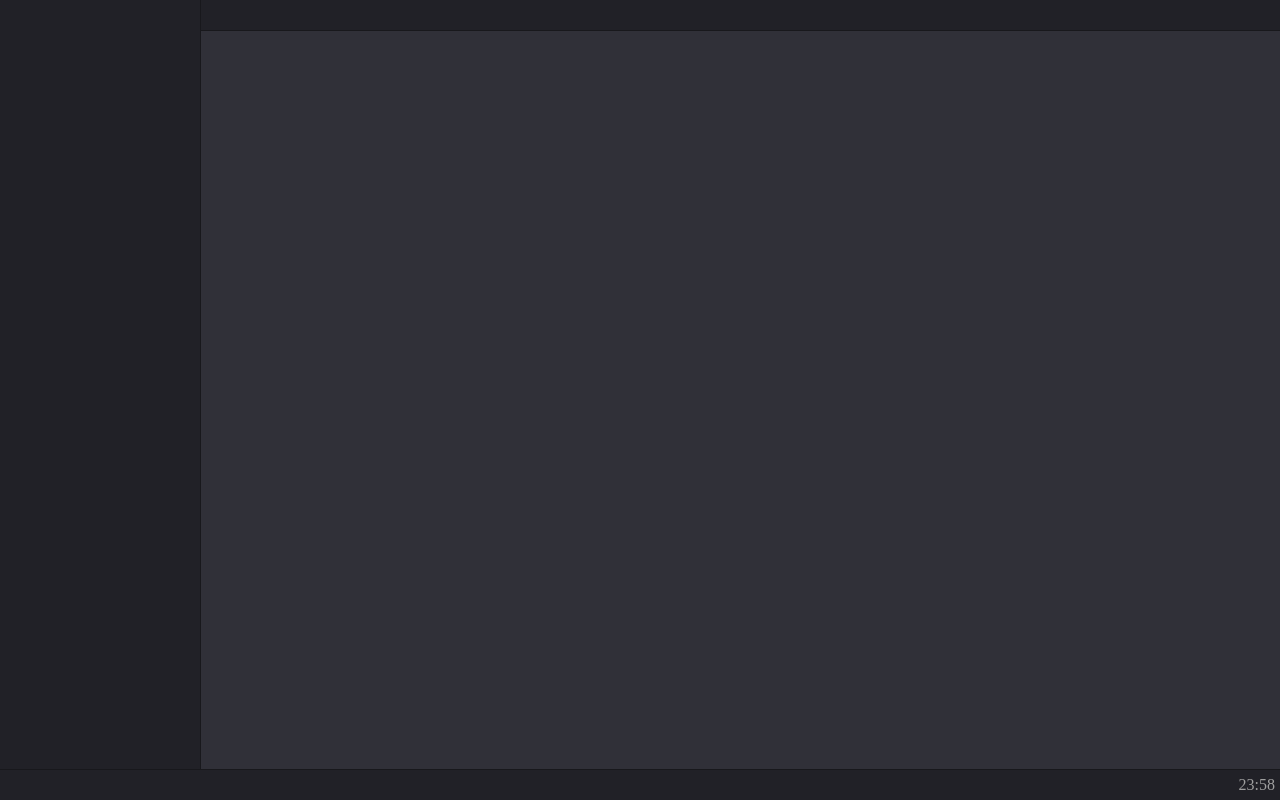
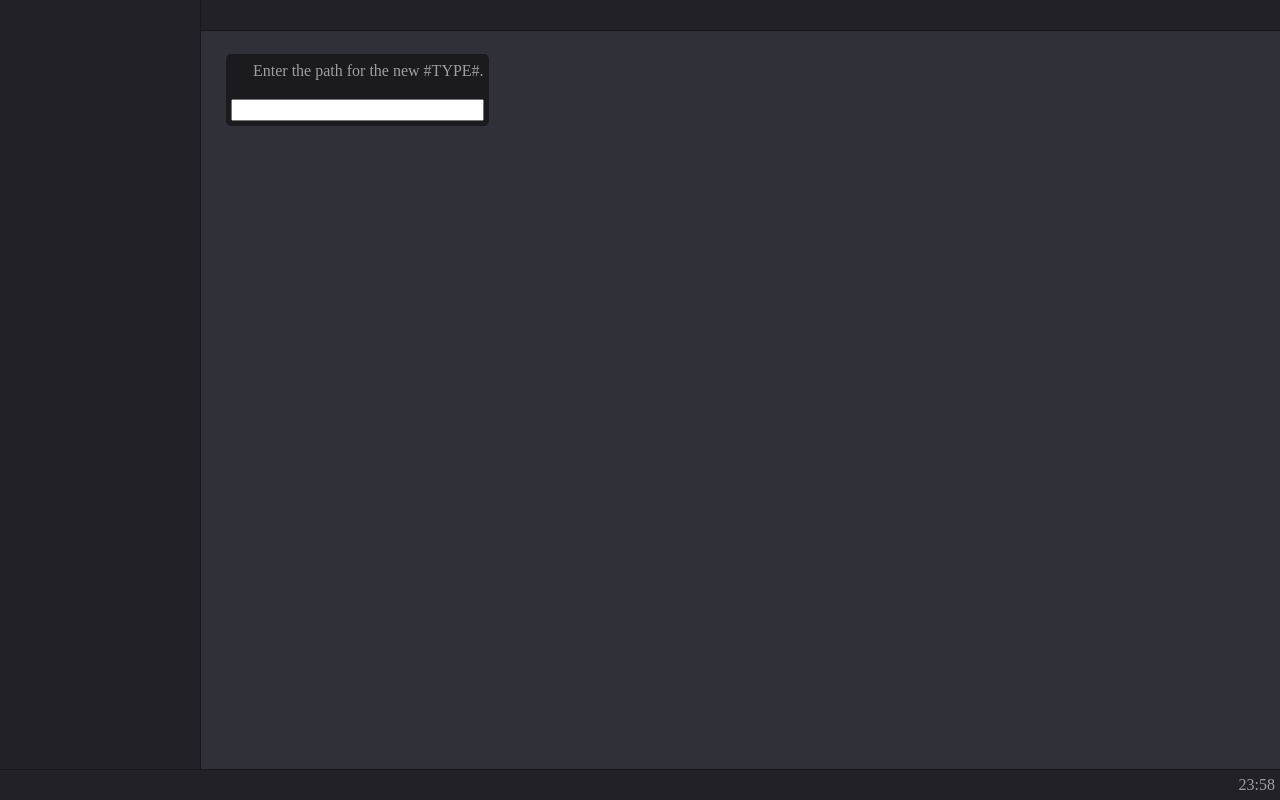
Before and after one commit to kierajreed/Hawk, an Electron app: page src/index.html in a window 1280 px wide. Drawn offline with nearby package versions, Linux system fonts and the light colour scheme; files that its build step writes are made by us from their sources; no server answers.

Commit message:
[editor] begin work on dialog
styles done, needs scripting

```diff
--- a/src/index.html
+++ b/src/index.html
@@ -15,7 +15,14 @@
       <ul id="tvl-tree-view" class="tree-view"></ul>
     </div>
     <div id="editor">
-
+      <div id="creation-dialog">
+        <span>
+          <!-- Wrapper for no newline between icon and text. -->
+          <i class="far fa-plus"></i><span id="creation-dialog-title">Enter the path for the new #TYPE#.</span>
+        </span>
+        <br/>
+        <input type="text" id="creation-dialog-input"></input>
+      </div>
     </div>
     <div id="status-bar">
       <span id="left">
--- a/src/index.less
+++ b/src/index.less
@@ -22,6 +22,16 @@ body, html, #editor-container {
 
 ._meta, .hidden {
   display: none !important;
+}
+.nohighlight {
+  &:focus {
+    border: none;
+    outline: none;
+  }
+  &:active {
+    border: none;
+    outline: none;
+  }
 }
 
 ::-webkit-scrollbar {
@@ -92,6 +102,7 @@ body, html, #editor-container {
   position: fixed;
   top: (@bar-height - 1px);
   left: 201px;
+  padding: 1px;
 }
 #mainEditor {
   background-color: inherit;
@@ -101,14 +112,7 @@ body, html, #editor-container {
   margin: 0;
   white-space: nowrap;
 
-  &:focus {
-    border: none;
-    outline: none;
-  }
-  &:active {
-    border: none;
-    outline: none;
-  }
+  .nohighlight;
 }
 
 #status-bar {
@@ -134,3 +138,20 @@ body, html, #editor-container {
 .far {
   margin: 3px;
 }
+
+#creation-dialog {
+  position: absolute;
+  top: 25px;
+  left: 25px;
+  display: flex;
+  width: auto;
+  height: auto;
+  border-radius: 5px;
+  padding: 5px;
+  background-color: multiply(@panes, #CCCCCC);
+  flex-direction: column;
+
+  input {
+    .nohighlight;
+  }
+}
--- a/src/renderer.js
+++ b/src/renderer.js
@@ -66,7 +66,7 @@ function renderFileTree() {
     let fileElement = fileElements[i];
 
     fileElement.addEventListener('click', () => {
-      document.getElementById('editor').innerHTML = '<textarea id="mainEditor"></textarea>';
+      document.getElementById('editor').innerHTML += '<textarea id="mainEditor"></textarea>';
 
       const path = getPathFromElement(fileElement);
       currentOpenPath = path;
```
